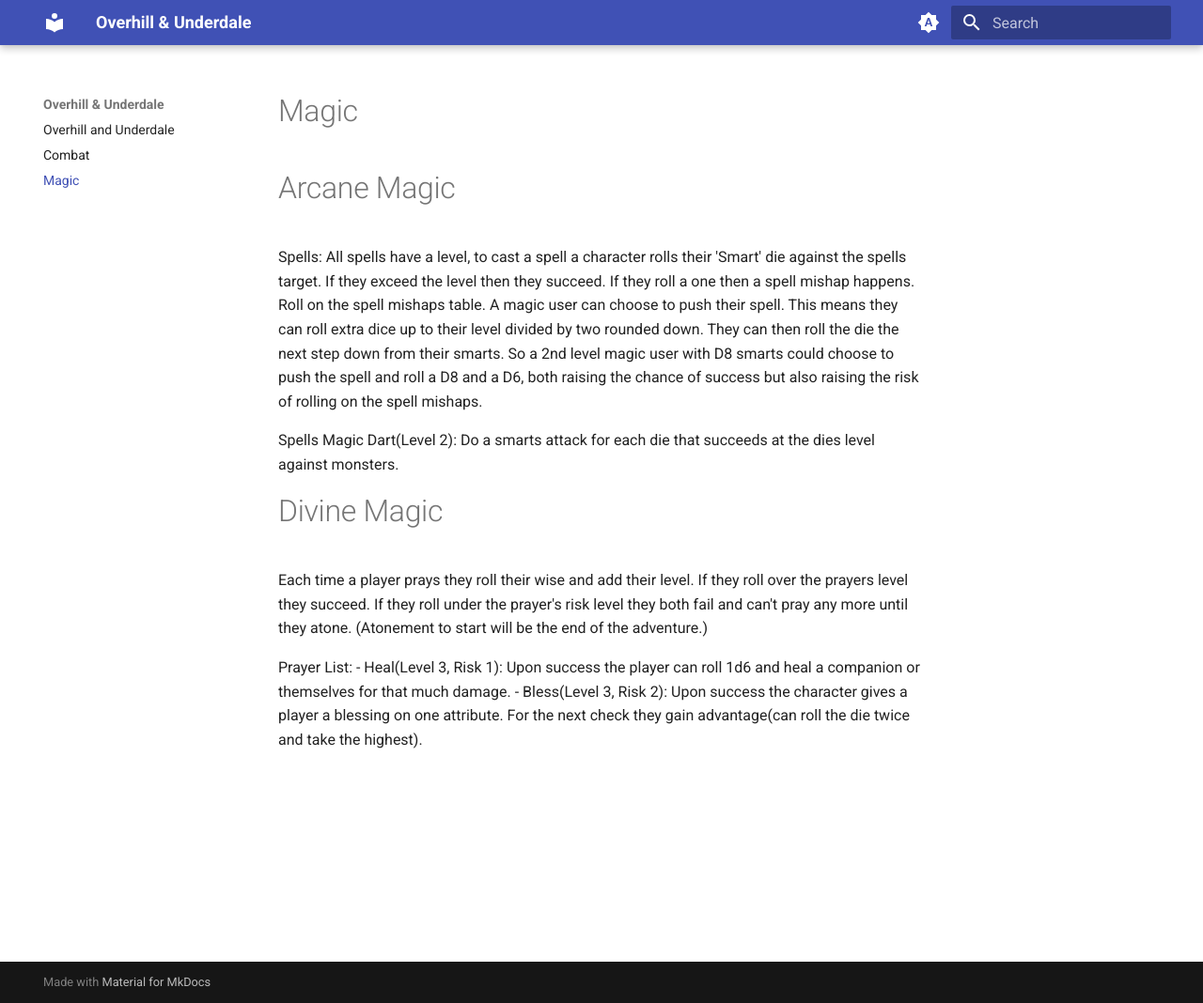
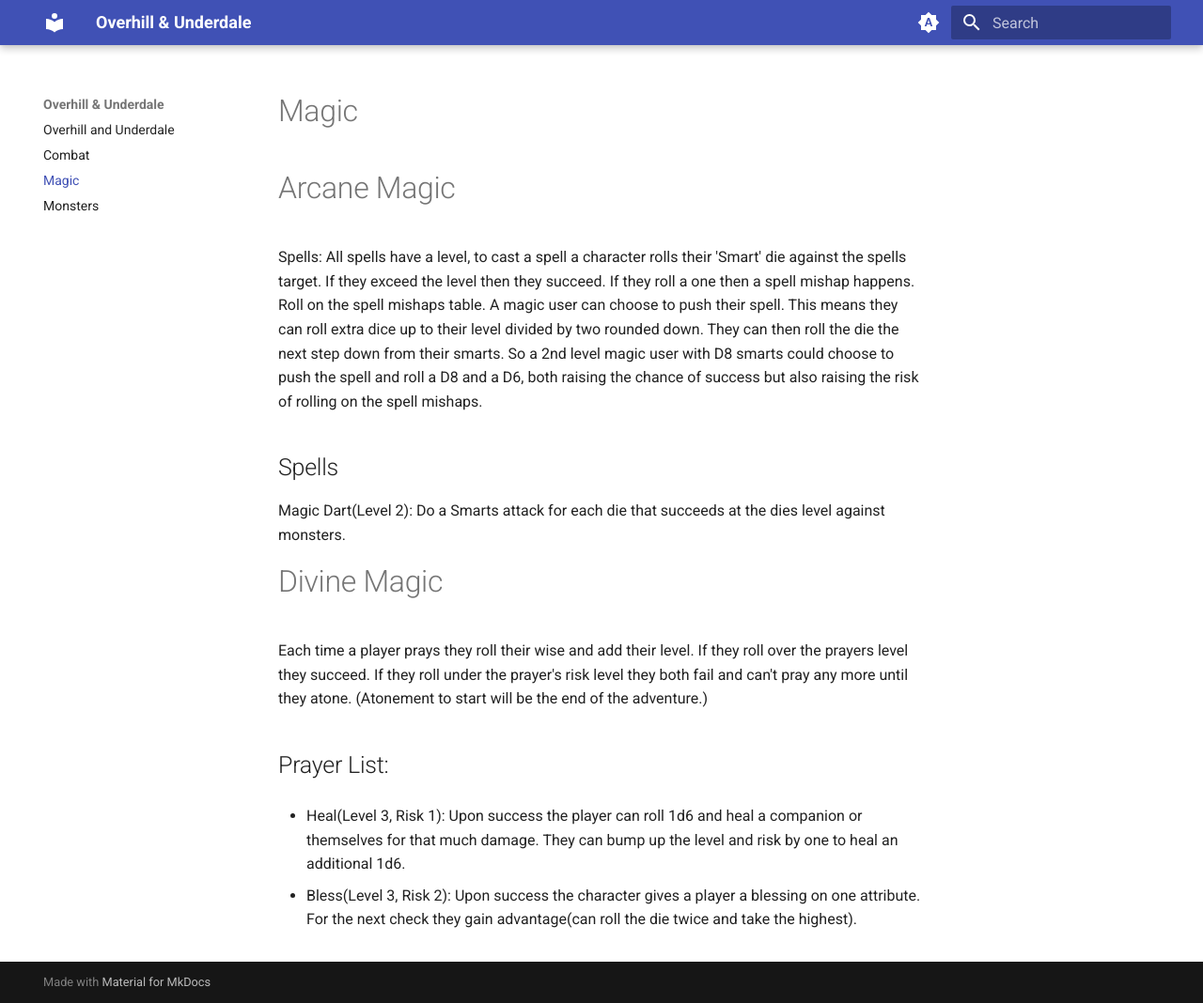
Before and after one commit to sam-phinizy/overhill-and-underdale, an MkDocs documentation site: the page built from docs/magic.md, in a window 1280 px wide and 1068 px high. Shown: the whole window at 94% size. Built offline with MkDocs 1.6.1 and Material for MkDocs 9.7.7, drawn with Linux system fonts in a browser that asks for light colours.

Commit message:
updates monsters

```diff
--- a/docs/magic.md
+++ b/docs/magic.md
@@ -5,14 +5,16 @@
 Spells:
 All spells have a level, to cast a spell a character rolls their 'Smart' die against the spells target. If they exceed the level then they succeed. If they roll a one then a spell mishap happens. Roll on the spell mishaps table. A magic user can choose to push their spell. This means they can roll extra dice up to their level divided by two rounded down. They can then roll the die the next step down from their smarts. So a 2nd level magic user with D8 smarts could choose to push the spell and roll a D8 and a D6, both raising the chance of success but also raising the risk of rolling on the spell mishaps.
 
-Spells
-Magic Dart(Level 2): Do a smarts attack for each die that succeeds at the dies level against monsters.
+## Spells
+
+Magic Dart(Level 2): Do a Smarts attack for each die that succeeds at the dies level against monsters.
 
 
 # Divine Magic
 
 Each time a player prays they roll their wise and add their level. If they roll over the prayers level they succeed. If they roll under the prayer's risk level they both fail and can't pray any more until they atone. (Atonement to start will be the end of the adventure.)
 
-Prayer List:
-- Heal(Level 3, Risk 1): Upon success the player can roll 1d6 and heal a companion or themselves for that much damage.
+## Prayer List:
+- Heal(Level 3, Risk 1): Upon success the player can roll 1d6 and heal a companion or themselves for that much damage. They can bump up the level and risk by one to heal an additional 1d6.
+
 - Bless(Level 3, Risk 2): Upon success the character gives a player a blessing on one attribute. For the next check they gain advantage(can roll the die twice and take the highest).
```
Also changed, not shown: docs/index.md (+0 -10 lines), docs/monsters.md (added, +12 -0 lines).
